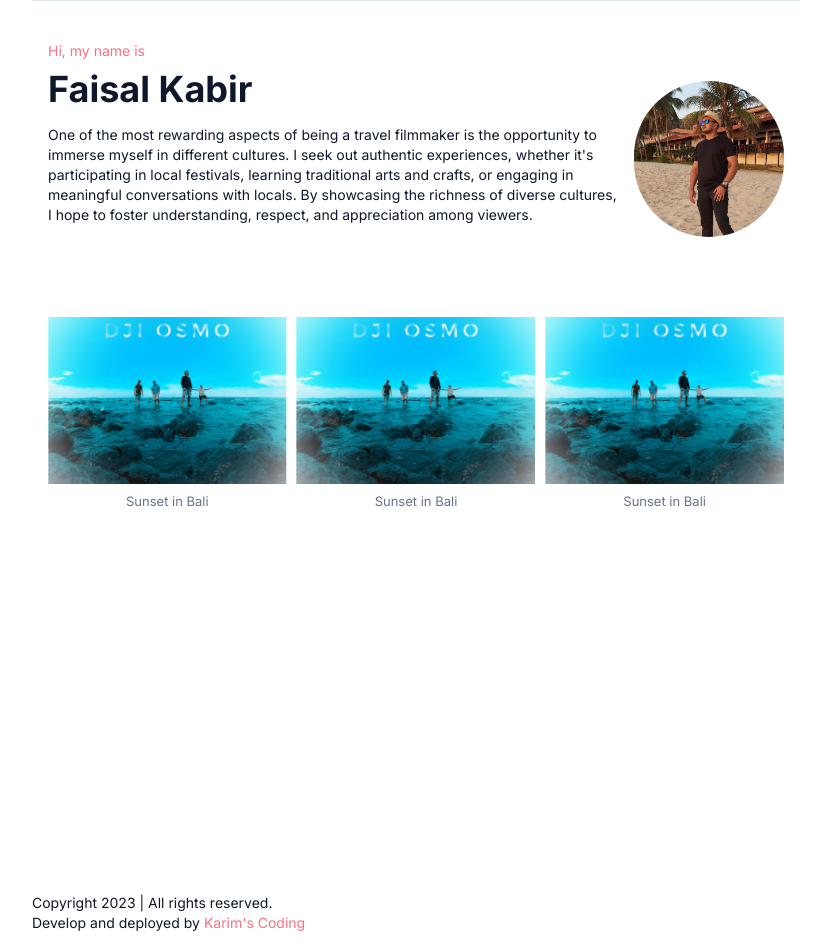
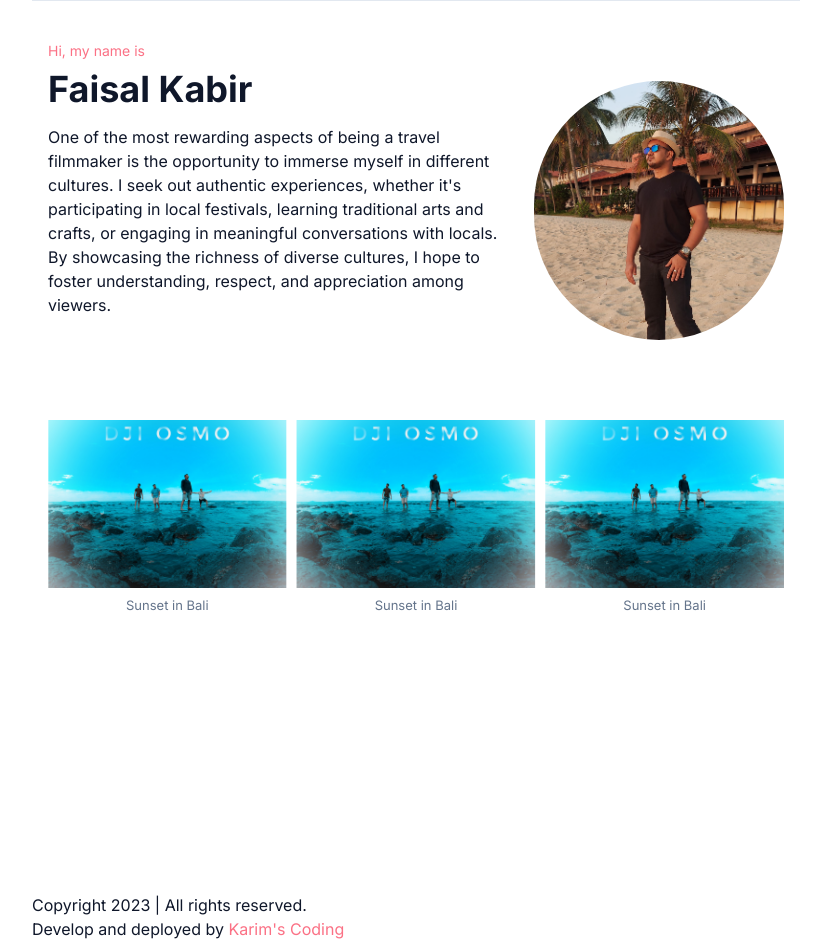
Before and after one commit to karimscoding/jue-portfolio, a Next.js app: page / in a window 1280 px wide. Shown: the part 80-1027 px from the top of the page, without its empty margins (224-1055 px from the left). Built offline with nearby package versions, Linux system fonts and the light colour scheme.

Commit message:
added sharp package for production

```diff
--- a/app/about/page.tsx
+++ b/app/about/page.tsx
@@ -4,24 +4,24 @@ const page = () => {
   return (
     <div className="min-h-screen mt-10">
       <h2 className="text-2xl font-bold mb-4">About Me</h2>
-      <p className="text-[13px] md:text-sm dark:text-gray-400 mb-4">
+      <p className="text-[13px] md:text-[16px] dark:text-gray-400 mb-4">
         Hi, I am Faisal Kabir, a passionate travel filmmaker. I have a deep love
         for exploring different cultures, capturing breathtaking landscapes, and
         telling captivating stories through my films.
       </p>
-      <p className="text-[13px] md:text-sm dark:text-gray-400 mb-4">
+      <p className="text-[13px] md:text-[16px] dark:text-gray-400 mb-4">
         My journey as a travel film maker started years ago when I embarked on a
         life-changing adventure. Since then, I have traveled to numerous
         countries, immersing myself in unique experiences and documenting them
         through my lens.
       </p>
-      <p className="text-[13px] md:text-sm dark:text-gray-400 mb-4">
+      <p className="text-[13px] md:text-[16px] dark:text-gray-400 mb-4">
         Through my films, I aim to transport viewers to incredible destinations,
         allowing them to experience the beauty of the world through my eyes.
         Each frame is carefully crafted to evoke emotions and inspire
         wanderlust.
       </p>
-      <p className="text-[13px] md:text-sm dark:text-gray-400 mb-4">
+      <p className="text-[13px] md:text-[16px] dark:text-gray-400 mb-4">
         Join me on this incredible journey as we explore the hidden gems, meet
         fascinating people, and discover the diverse cultures that make our
         world so vibrant. Through my films, let&apos;s create moments that will stay
--- a/app/globals.css
+++ b/app/globals.css
@@ -37,7 +37,7 @@
   }
 
   .dark {
-    --background: 224 71% 4%;
+    --background: 230 30% 6%;
     --foreground: 213 31% 91%;
 
     --muted: 223 47% 11%;
--- a/app/page.tsx
+++ b/app/page.tsx
@@ -2,21 +2,21 @@ import AboutCard from "@/components/AboutCard";
 import ImageSlider from "@/components/slider/ImageSlider";
 import React from "react";
 
-const YOUTUBE_PLAYLIST_ITEMS_API =
-  "https://www.googleapis.com/youtube/v3/playlistItems";
+// const YOUTUBE_PLAYLIST_ITEMS_API =
+//   "https://www.googleapis.com/youtube/v3/playlistItems";
 
-export async function getServerSideProps() {
-  const res = await fetch(
-    `${YOUTUBE_PLAYLIST_ITEMS_API}?part=snippet&maxResults=50&playlistId=PLuH6DiUjKNpYZZ7h-dLCd1oGjugQcsHNT&key=${process.env.YOUTUBE_API_KEY}`
-  );
+// export async function getServerSideProps() {
+//   const res = await fetch(
+//     `${YOUTUBE_PLAYLIST_ITEMS_API}?part=snippet&maxResults=50&playlistId=PLuH6DiUjKNpYZZ7h-dLCd1oGjugQcsHNT&key=${process.env.YOUTUBE_API_KEY}`
+//   );
 
-  const data = await res.json();
-  return {
-    props: {
-      data,
-    },
-  };
-}
+//   const data = await res.json();
+//   return {
+//     props: {
+//       data,
+//     },
+//   };
+// }
 
 const Home = () => {
   // if (!data || !data.items) {
@@ -27,7 +27,7 @@ const Home = () => {
   // console.log(videos)
 
   return (
-    <div className="h-screen">
+    <div className="min-h-screen">
       {/* {videos.map(({ id, snippet = {} }) => {
         const { title, thumbnails = {}, resourceId = {} } = snippet;
         const { medium } = thumbnails;
--- a/components/AboutCard.tsx
+++ b/components/AboutCard.tsx
@@ -13,7 +13,7 @@ const AboutCard = () => {
             <h1 className="text-4xl font-bold dark:text-gray-400 mt-2">
               Faisal Kabir
             </h1>
-            <p className="text-sm dark:text-gray-400 mt-4 mb-4">
+            <p className="text-[13px] md:text-[16px] dark:text-gray-400 mt-4 mb-4">
               One of the most rewarding aspects of being a travel filmmaker is
               the opportunity to immerse myself in different cultures. I seek
               out authentic experiences, whether it&apos;s participating in
@@ -27,7 +27,7 @@ const AboutCard = () => {
 
         <Image
           src={faisalKabir}
-          width={150}
+          width={250}
           height={200}
           alt="about"
           className="rounded-full md:mt-10 mb-10"
--- a/components/Footer.tsx
+++ b/components/Footer.tsx
@@ -8,10 +8,10 @@ const Footer = () => {
   return (
     <footer className="pb-6 pt-10 mt-auto">
       <div className="mb-4">
-        <p className="text-[13px] md:text-sm dark:text-gray-400 mt-3">
+        <p className="text-[13px] md:text-[16px] dark:text-gray-400 mt-3">
           Copyright 2023 | All rights reserved.
         </p>
-        <p className="text-[13px] md:text-sm dark:text-gray-400">
+        <p className="text-[13px] md:text-[16px] dark:text-gray-400">
           Develop and deployed by{" "}
           <Link
             href="https://twitter.com/karimscoding"
--- a/components/VideoCard.tsx
+++ b/components/VideoCard.tsx
@@ -1,14 +1,11 @@
-"use client";
-import videos from "@/constants";
+import React from 'react'
 
 const VideoCard = () => {
   return (
     <div>
-      {videos.map((video) => (
-        <div key={video.videoId}>{video.videoId}</div>
-      ))}
+      <h1>Video Card</h1>
     </div>
-  );
-};
+  )
+}
 
-export default VideoCard;
+export default VideoCard
--- a/next.config.js
+++ b/next.config.js
@@ -1,8 +1,4 @@
 /** @type {import('next').NextConfig} */
-const nextConfig = {
-    env: {
-        YOUTUBE_API_KEY: process.env.YOUTUBE_API_KEY,
-      },
-}
+const nextConfig = {};
 
-module.exports = nextConfig
+module.exports = nextConfig;
--- a/package.json
+++ b/package.json
@@ -1,5 +1,5 @@
 {
-  "name": "my-app",
+  "name": "creator-portfolio",
   "version": "0.1.0",
   "private": true,
   "scripts": {
@@ -28,6 +28,7 @@
     "react": "18.2.0",
     "react-dom": "18.2.0",
     "react-icons": "^4.8.0",
+    "sharp": "^0.32.1",
     "swiper": "^9.3.2",
     "tailwind-merge": "^1.12.0",
     "tailwindcss": "3.3.2",
```
Also changed, not shown: 2 other files (tests, documents, lock files or other folders).
